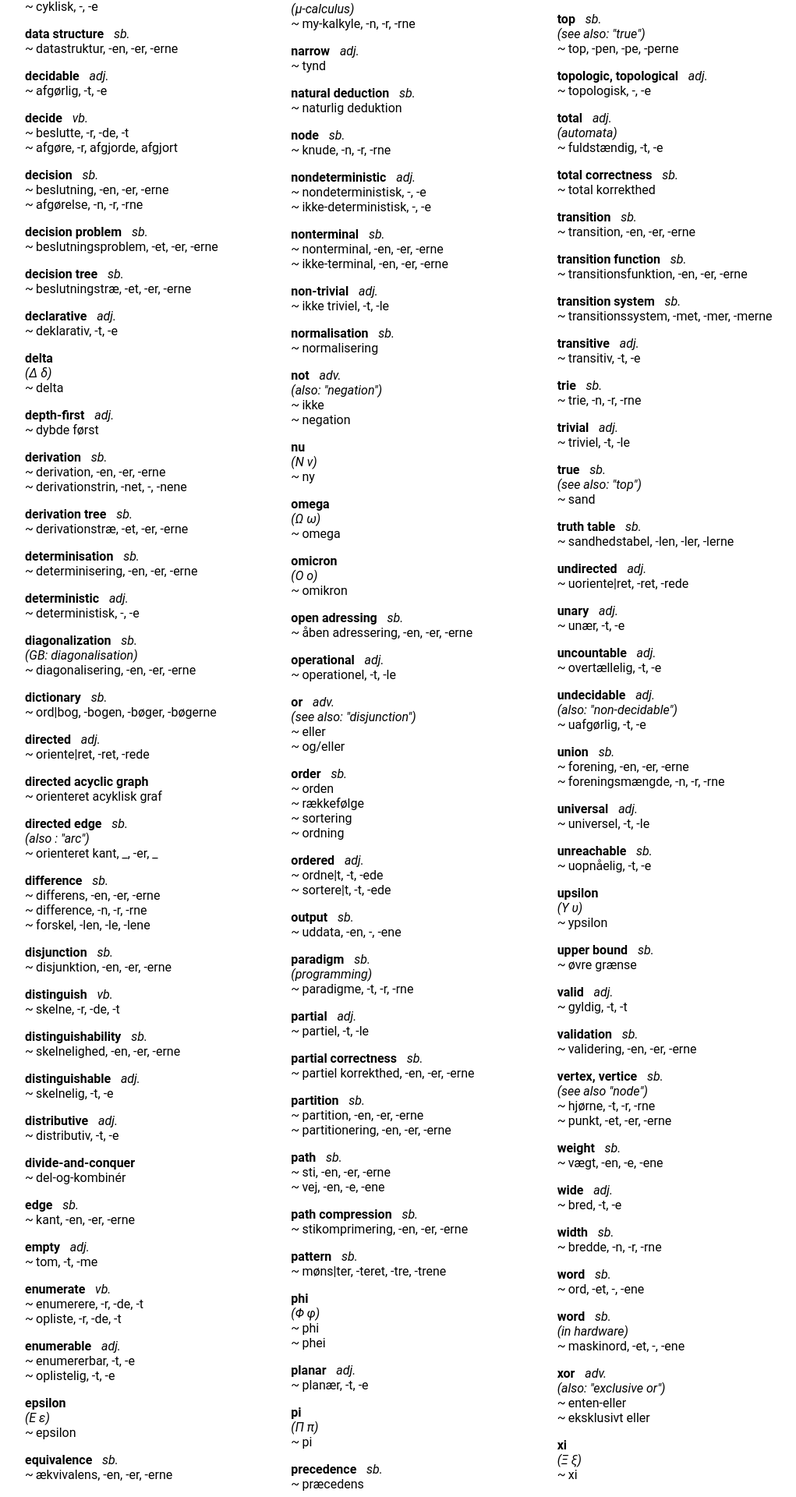
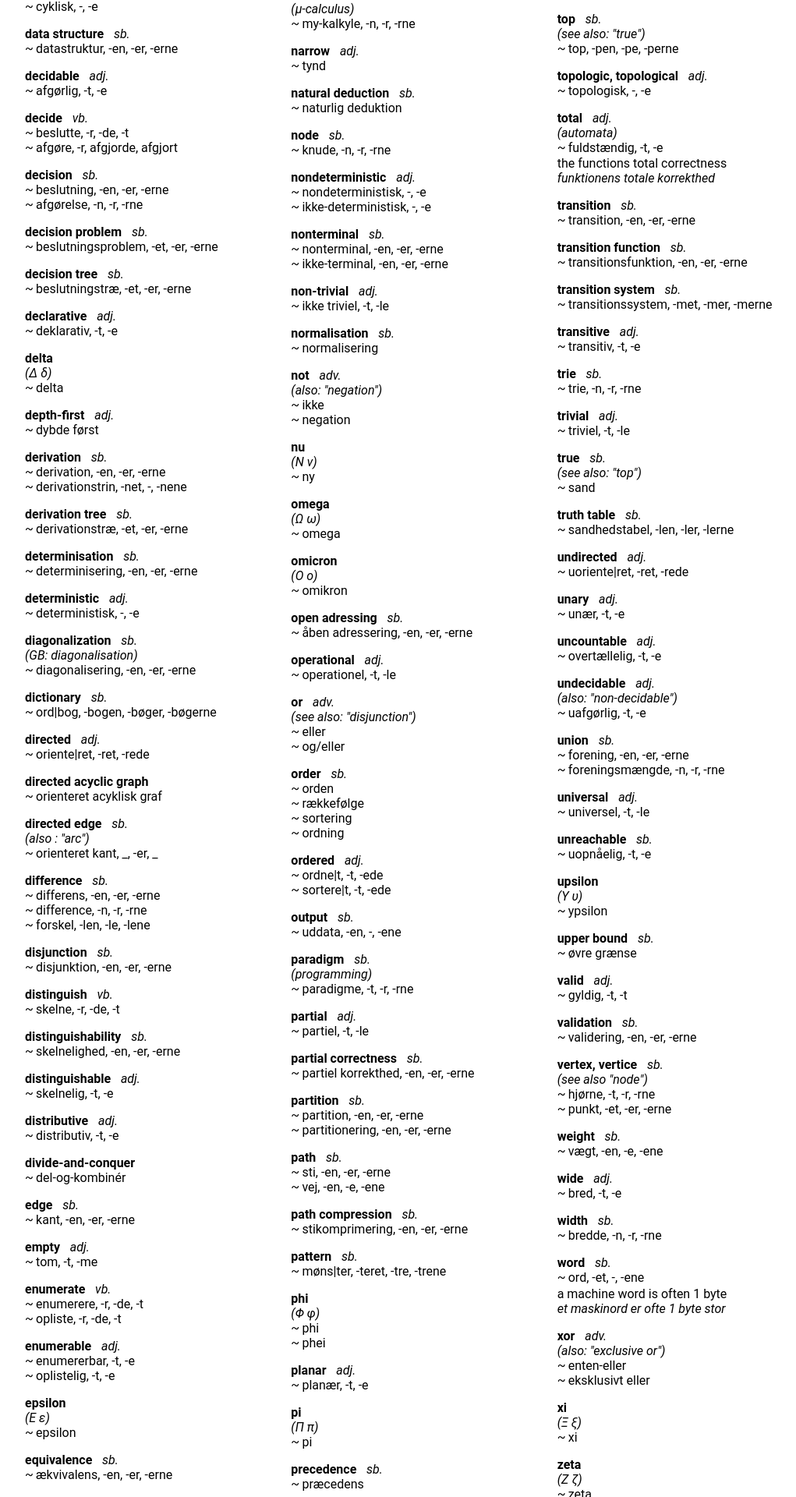
Before and after one commit to SSoelvsten/en-dk, a React (Create React App) app: page / in a window 1280 px wide. Shown: the part 3981-5901 px from the top of the page at 78% size, without its empty margins (112-1133 px from the left). Built offline with nearby package versions, Linux system fonts and the light colour scheme.

Commit message:
Move context-specific translation into 'phrases'

```diff
--- a/src/Lexeme.scss
+++ b/src/Lexeme.scss
@@ -20,4 +20,15 @@
     content: "\007E";
     margin-right: 0.2rem;
   }
+
+  .Phrases {
+    margin-top: 0.1rem;
+    .English {
+      display: inline-block;
+    }
+    .Danish {
+      display: inline-block;
+      font-style: italic;
+    }
+  }
 }
--- a/src/Lexeme.tsx
+++ b/src/Lexeme.tsx
@@ -15,6 +15,16 @@ const Lexeme = ({ lexeme }: LexemeProps) => {
       {lexeme.note && <div className="Note">({lexeme.note})</div>}
 
       {lexeme.translations.map((t) => <div className="Translation">{t}</div>)}
+
+      {lexeme.phrases && <div className="Phrases">
+        {lexeme.phrases.map(([en,dk], idx) =>
+          <>
+            <div className="English">{en}</div>
+            <div className="Danish">{dk}</div>
+            {idx+1 !== lexeme.phrases?.length && <> ⚬ </>}
+          </>
+        )}
+      </div>}
     </div>
   );
 };
--- a/src/dictionary.ts
+++ b/src/dictionary.ts
@@ -22,6 +22,7 @@ export type Lexeme = {
   note?: string;
   translations: string[];
   keywords: KeyWord[];
+  phrases?: [string, string][];
 };
 
 export const en_dk : Lexeme[] = [
@@ -1704,13 +1705,10 @@ export const en_dk : Lexeme[] = [
     type: "adj.",
     note: "automata",
     translations: ["fuldstændig, -t, -e"],
-    keywords: ["formal methods", "graph", "mathematics"]
-  },
-  { // TODO: Merge into 'total' as a special phrase?
-    word: "total correctness",
-    type: "sb.",
-    translations: ["total korrekthed"],
-    keywords: ["formal methods"]
+    keywords: ["formal methods", "graph", "mathematics"],
+    phrases: [
+      ["the functions total correctness", "funktionens totale korrekthed"]
+    ]
   },
   {
     word: "transition",
@@ -1831,7 +1829,7 @@ export const en_dk : Lexeme[] = [
     translations: ["validering, -en, -er, -erne"],
     keywords: []
   },
-  { // TODO: Add actual references
+  {
     word: "vertex, vertice",
     type: "sb.",
     note: "see also \"node\"",
@@ -1863,14 +1861,10 @@ export const en_dk : Lexeme[] = [
     word: "word",
     type: "sb.",
     translations: ["ord, -et, -, -ene"],
-    keywords: ["algorithmics", "complexity theory"]
-  },
-  { // TODO: Merge into 'word' as a phrase?
-    word: "word",
-    type: "sb.",
-    note: "in hardware",
-    translations: ["maskinord, -et, -, -ene"],
-    keywords: []
+    keywords: ["algorithmics", "complexity theory"],
+    phrases: [
+      ["a machine word is often 1 byte", "et maskinord er ofte 1 byte stor"]
+    ]
   },
   {
     word: "xor",
```
